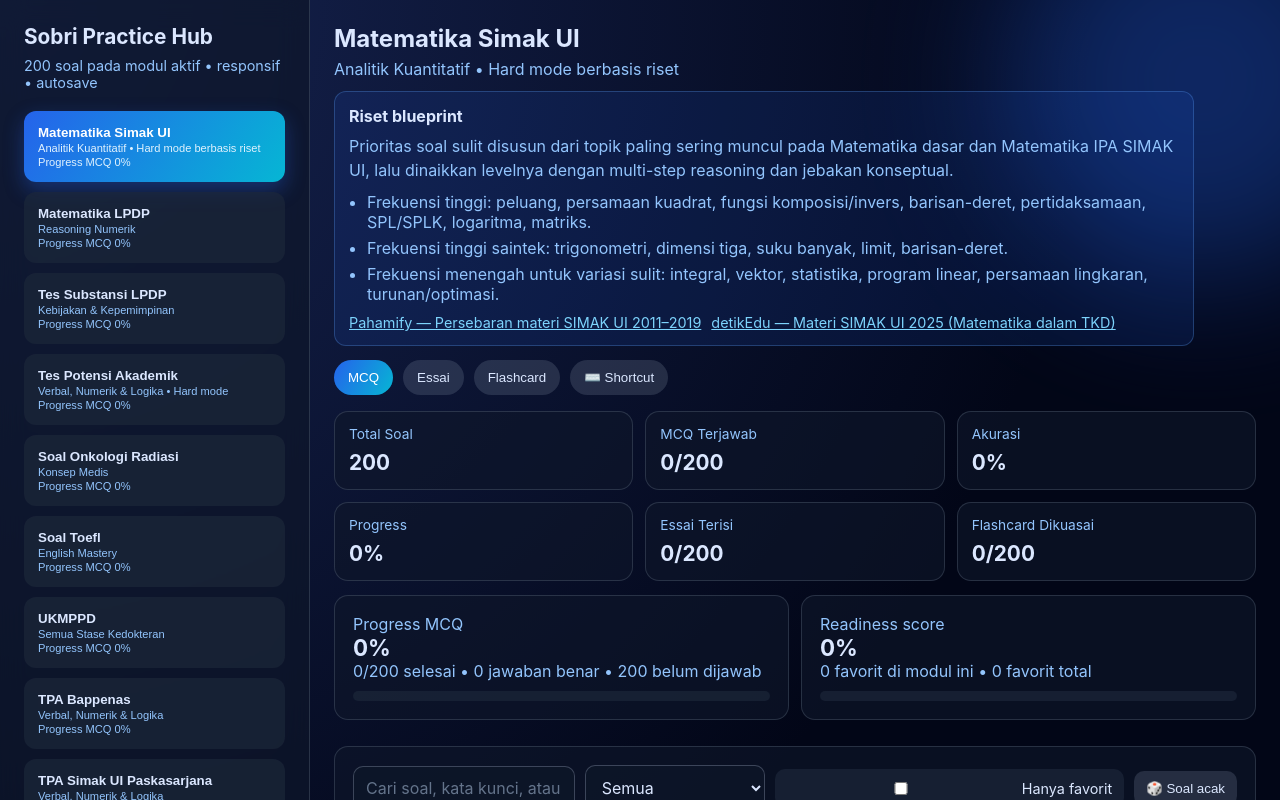
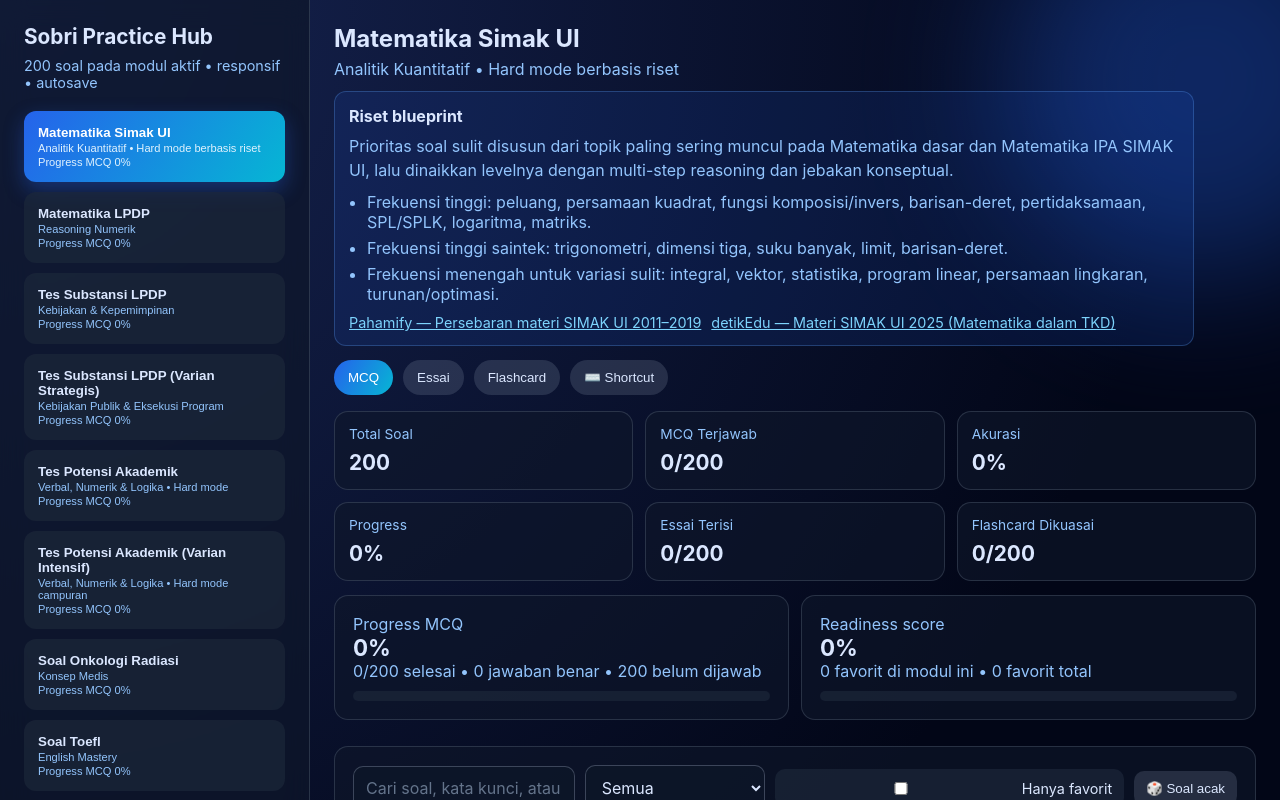
Before and after one commit to sobri3195/Web-Soal-Rutin-Sobri, a React (Vite) app: page / in a window 1280 px wide. Shown: the top 800 px of the page. Built offline with nearby package versions, Linux system fonts and the light colour scheme.

Commit message:
Add LPDP and TPA variant modules for different question sets

```diff
--- a/src/questionBank.js
+++ b/src/questionBank.js
@@ -6,7 +6,9 @@ export const moduleConfigs = [
   },
   { name: 'Matematika LPDP', tag: 'Reasoning Numerik', questionCount: 200 },
   { name: 'Tes Substansi LPDP', tag: 'Kebijakan & Kepemimpinan', questionCount: 150 },
+  { name: 'Tes Substansi LPDP (Varian Strategis)', tag: 'Kebijakan Publik & Eksekusi Program', questionCount: 150 },
   { name: 'Tes Potensi Akademik', tag: 'Verbal, Numerik & Logika • Hard mode', questionCount: 200 },
+  { name: 'Tes Potensi Akademik (Varian Intensif)', tag: 'Verbal, Numerik & Logika • Hard mode campuran', questionCount: 200 },
   { name: 'Soal Onkologi Radiasi', tag: 'Konsep Medis', questionCount: 200 },
   { name: 'Soal Toefl', tag: 'English Mastery', questionCount: 200 },
   { name: 'UKMPPD', tag: 'Semua Stase Kedokteran', questionCount: 150 },
@@ -53,6 +55,32 @@ export const moduleResearchNotes = {
       {
         label: 'Siapkerja Kemnaker — SKBT BUMN 2024 (komponen verbal, numerik, logika, analitik)',
         url: 'https://siapkerja.kemnaker.go.id/uploads/pengumuman/SKBT_BUMN.pdf',
+      },
+    ],
+  },
+  'Tes Substansi LPDP (Varian Strategis)': {
+    summary: 'Varian strategis ini menjaga standar sulit LPDP sekaligus menambah porsi soal yang menuntut ketegasan prioritas kebijakan, tata kelola implementasi, dan keberlanjutan pascaprogram.',
+    priorities: [
+      'Fokus pada reasoning kebijakan: penetapan prioritas, tata kelola risiko, dan adaptasi saat constraint berubah.',
+      'Mempertegas dimensi kepemimpinan: integritas, kolaborasi lintas aktor, serta akuntabilitas berbasis indikator.',
+    ],
+    sources: [
+      {
+        label: 'LPDP — Beasiswa Targeted Program (ruang kontribusi strategis nasional)',
+        url: 'https://lpdp.kemenkeu.go.id/beasiswa/targeted-program/',
+      },
+    ],
+  },
+  'Tes Potensi Akademik (Varian Intensif)': {
+    summary: 'Varian intensif mempertahankan domain utama verbal–numerik–logika, tetapi memberi kombinasi pola yang lebih berlapis agar latihan lebih beragam dan tidak mudah ditebak.',
+    priorities: [
+      'Menguatkan soal inferensi, asumsi, dan evaluasi argumen dengan distraktor yang sangat dekat.',
+      'Memperbanyak komposisi numerik multiaturan serta logika kendala (constraint) untuk simulasi tekanan waktu.',
+    ],
+    sources: [
+      {
+        label: 'Pusat Asesmen Pendidikan — Juknis Asesmen Bakat dan Minat 2023',
+        url: 'https://pusmendik.kemdikbud.go.id/abm2023/files/Juknis_Pelayanan_ABM_2023.pdf',
       },
     ],
   },
@@ -2270,8 +2298,10 @@ const createMcqQuestion = (moduleName, index) => {
     case 'Matematika LPDP':
       return createAdvancedLpdpMathQuestion(moduleName, index);
     case 'Tes Substansi LPDP':
+    case 'Tes Substansi LPDP (Varian Strategis)':
       return createAdvancedLpdpSubstanceQuestion(moduleName, index);
     case 'Tes Potensi Akademik':
+    case 'Tes Potensi Akademik (Varian Intensif)':
     case 'TPA Bappenas':
     case 'TPA Simak UI Paskasarjana':
       return createAdvancedTpaQuestion(moduleName, index);
@@ -2310,11 +2340,21 @@ const essayBlueprints = {
     lenses: lpdpAngles,
     scenarios: ['sertakan indikator hasil', 'jelaskan trade-off kebijakan', 'masukkan strategi kolaborasi', 'tuliskan peta implementasi 12 bulan'],
   },
+  'Tes Substansi LPDP (Varian Strategis)': {
+    themes: lpdpThemes,
+    lenses: lpdpAngles,
+    scenarios: ['sertakan indikator hasil', 'jelaskan trade-off kebijakan', 'masukkan strategi kolaborasi', 'tuliskan peta implementasi 12 bulan'],
+  },
   'Tes Potensi Akademik': {
     themes: ['validitas argumen', 'inferensi teks akademik', 'analogi konseptual', 'fallacy dalam debat publik', 'deret multiaturan', 'strategi eliminasi opsi', 'data sufficiency', 'himpunan dan irisan', 'perbandingan kuantitatif', 'ordering constraint'],
     lenses: ['dari sisi kecepatan', 'dari sisi akurasi', 'dari sisi metakognisi', 'dari sisi jebakan soal', 'dari sisi evaluasi asumsi', 'dari sisi review kesalahan'],
     scenarios: ['sertakan contoh orisinal', 'urai langkah bernalar', 'bandingkan dengan pendekatan keliru umum', 'buat checklist singkat sebelum memilih jawaban'],
   },
+  'Tes Potensi Akademik (Varian Intensif)': {
+    themes: ['validitas argumen', 'inferensi teks akademik', 'analogi konseptual', 'fallacy dalam debat publik', 'deret multiaturan', 'strategi eliminasi opsi', 'data sufficiency', 'himpunan dan irisan', 'perbandingan kuantitatif', 'ordering constraint'],
+    lenses: ['dari sisi kecepatan', 'dari sisi akurasi', 'dari sisi metakognisi', 'dari sisi jebakan soal', 'dari sisi evaluasi asumsi', 'dari sisi review kesalahan'],
+    scenarios: ['sertakan contoh orisinal', 'urai langkah bernalar', 'bandingkan dengan pendekatan keliru umum', 'buat checklist singkat sebelum memilih jawaban'],
+  },
   'Soal Onkologi Radiasi': {
     themes: ['4R radiobiologi', 'konturing GTV/CTV/PTV', 'fraksionasi', 'LET dan RBE', 'efek akut vs lambat', 'peran imaging multimodal'],
     lenses: ['pada kasus dekat organ kritis', 'pada tujuan kuratif', 'pada konteks paliatif', 'dalam evaluasi kualitas rencana'],
@@ -2361,7 +2401,9 @@ const essayHints = {
   'Matematika Simak UI': ['Cari invariant atau bentuk ekuivalen.', 'Tunjukkan alasan setiap transformasi aljabar.', 'Pisahkan strategi utama dan pengecekan akhir.'],
   'Matematika LPDP': ['Nyatakan asumsi numerik sebelum menghitung.', 'Bedakan hasil hitung dan interpretasi kebijakan.', 'Uji sensitivitas jika variabel kunci berubah.'],
   'Tes Substansi LPDP': ['Gunakan struktur masalah → strategi → indikator → risiko.', 'Hubungkan kontribusi dengan prioritas nasional.', 'Tunjukkan trade-off dan keputusan prioritas.'],
+  'Tes Substansi LPDP (Varian Strategis)': ['Gunakan struktur masalah → strategi → indikator → risiko.', 'Hubungkan kontribusi dengan prioritas nasional.', 'Tunjukkan trade-off dan keputusan prioritas.'],
   'Tes Potensi Akademik': ['Pisahkan premis eksplisit dan implisit.', 'Jelaskan mengapa distraktor tampak meyakinkan.', 'Tulis langkah bernalar, bukan hanya hasil.'],
+  'Tes Potensi Akademik (Varian Intensif)': ['Pisahkan premis eksplisit dan implisit.', 'Jelaskan mengapa distraktor tampak meyakinkan.', 'Tulis langkah bernalar, bukan hanya hasil.'],
   'Soal Onkologi Radiasi': ['Masukkan tujuan biologis dan konsekuensi klinis.', 'Bandingkan manfaat dan toksisitas.', 'Gunakan istilah teknis secara presisi.'],
   'Soal Toefl': ['Berikan contoh akademik, bukan percakapan kasual.', 'Soroti jebakan grammar atau inference.', 'Bandingkan opsi tepat dan hampir tepat.'],
   UKMPPD: ['Utamakan keselamatan pasien dan waktu kritis.', 'Sebutkan red flag, diagnosis kerja, lalu tindakan.', 'Bedakan stabilisasi dari terapi definitif.'],
@@ -2392,6 +2434,8 @@ const flashcardBlueprints = {
   'Matematika LPDP': ['present value', 'future value', 'BEP', 'persentase bertingkat', 'rasio majemuk', 'probabilitas keputusan'],
   'Tes Substansi LPDP': ['theory of change', 'stakeholder mapping', 'SMART metric', 'risk register', 'impact pathway', 'exit strategy'],
   'Tes Potensi Akademik': ['premis', 'inferensi', 'analogi', 'fallacy', 'eliminasi opsi', 'pola campuran', 'data sufficiency', 'rasio tabel', 'asumsi', 'constraint'],
+  'Tes Substansi LPDP (Varian Strategis)': ['theory of change', 'stakeholder mapping', 'SMART metric', 'risk register', 'impact pathway', 'exit strategy'],
+  'Tes Potensi Akademik (Varian Intensif)': ['premis', 'inferensi', 'analogi', 'fallacy', 'eliminasi opsi', 'pola campuran', 'data sufficiency', 'rasio tabel', 'asumsi', 'constraint'],
   'Soal Onkologi Radiasi': ['4R radiobiologi', 'CTV/PTV', 'IMRT', 'LET', 'OER', 'toxicity grading'],
   'Soal Toefl': ['subjunctive', 'inversion', 'rhetorical purpose', 'inference', 'collocation', 'hedging'],
   UKMPPD: ['triase', 'red flag', 'reperfusi', 'rehidrasi', 'MgSO4', 'door-to-CT'],
```
